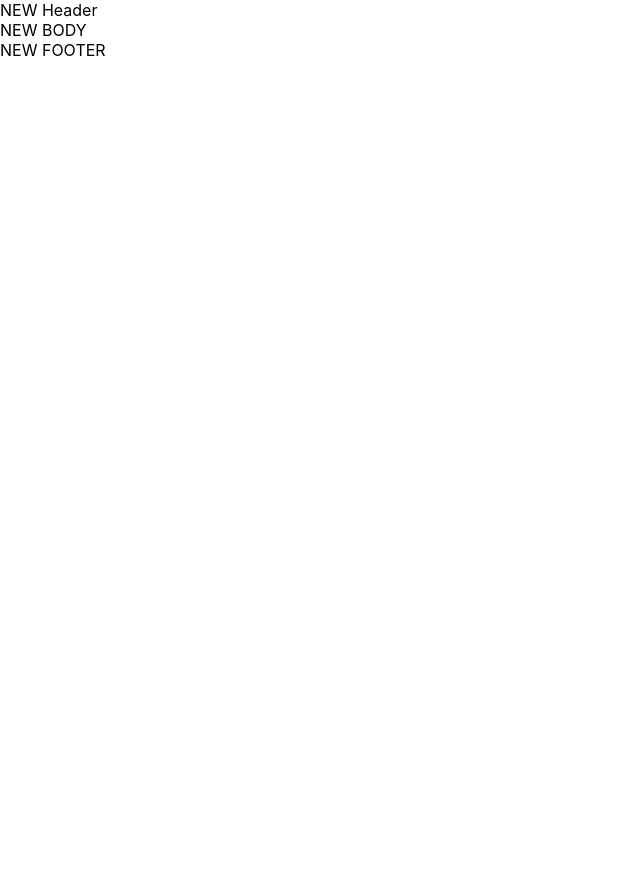
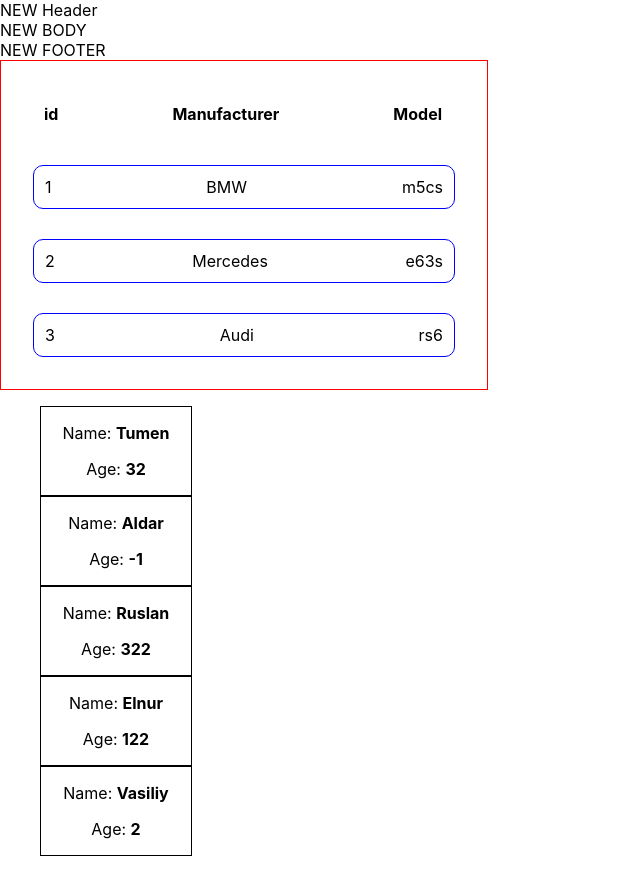
Before and after one commit to dtumen/microtasks, a React (Create React App) app: page / in a window 1280 px wide. Shown: the whole page, without its empty margins (0-640 px from the left). Before the commit the page ends 800 px from the top, so only its background shows below. Built offline with nearby package versions, Linux system fonts and the light colour scheme.

Commit message:
home-work-lesson 2 done

```diff
--- a/src/App.tsx
+++ b/src/App.tsx
@@ -3,6 +3,35 @@
 import { Header } from './site/Header';
 import { Footer } from './site/Footer';
 import { Body } from './site/Body';
+import { NewComponent } from './site/NewComponent';
+
+const students = [
+  {
+    id: 1,
+    name: 'Tumen',
+    age: 32,
+  },
+  {
+    id: 2,
+    name: 'Aldar',
+    age: -1,
+  },
+  {
+    id: 3,
+    name: 'Ruslan',
+    age: 322,
+  },
+  {
+    id: 4,
+    name: 'Elnur',
+    age: 122,
+  },
+  {
+    id: 5,
+    name: 'Vasiliy',
+    age: 2,
+  }
+]
 
 function App() {
   return (
@@ -10,6 +39,7 @@
     <Header titleForHeader={'NEW Header'} />
     <Body titleForBody={'NEW BODY'}/>
     <Footer titleForFooter={'NEW FOOTER'} />
+    <NewComponent students={students}/>
     </>
   );
 }
--- /dev/null
+++ b/src/site/NewComponent.tsx
@@ -0,0 +1,61 @@
+import React from 'react';
+
+type StudentType = {
+  id: number
+  name: string
+  age: number
+}
+
+type NewComponentPropsType = {
+  students: Array<StudentType>
+}
+
+export const NewComponent = ({ students }: NewComponentPropsType) => {
+
+  const topCars = [
+    { id: 1, manufacturer: 'BMW', model: 'm5cs' },
+    { id: 2, manufacturer: 'Mercedes', model: 'e63s' },
+    { id: 3, manufacturer: 'Audi', model: 'rs6' },
+  ]
+
+  return (
+    <>
+      <table style={{ border: '1px solid red' }}>
+        <tr style={{ display: 'flex', gap: '10px', margin: '30px', width: '400px', justifyContent: 'space-between', padding: '10px'}}>
+          <th>id</th>
+          <th>Manufacturer</th>
+          <th>Model</th>
+        </tr>
+        {topCars.map(t => (
+          <tr key={t.id}
+          style={{
+            display: 'flex',
+            gap: '10px',
+            margin: '30px',
+            width: '400px',
+            justifyContent:
+            'space-between',
+            border: '1px solid blue',
+            borderRadius: '10px',
+            padding: '10px'
+            }}>
+
+            <td>{t.id}</td>
+            <td>{t.manufacturer}</td>
+            <td>{t.model}</td>
+          </tr>
+        ))}
+      </table>
+
+
+      <ul style={{ listStyle: 'none', textAlign: 'center' }}>
+        {students && students.map(s => (
+          <li key={s.id} style={{ border: '1px solid black', width: '150px' }}>
+            <p>Name: <b>{s.name}</b></p>
+            <p>Age: <b>{s.age}</b></p>
+          </li>
+        ))}
+      </ul>
+    </>
+  );
+};
```
